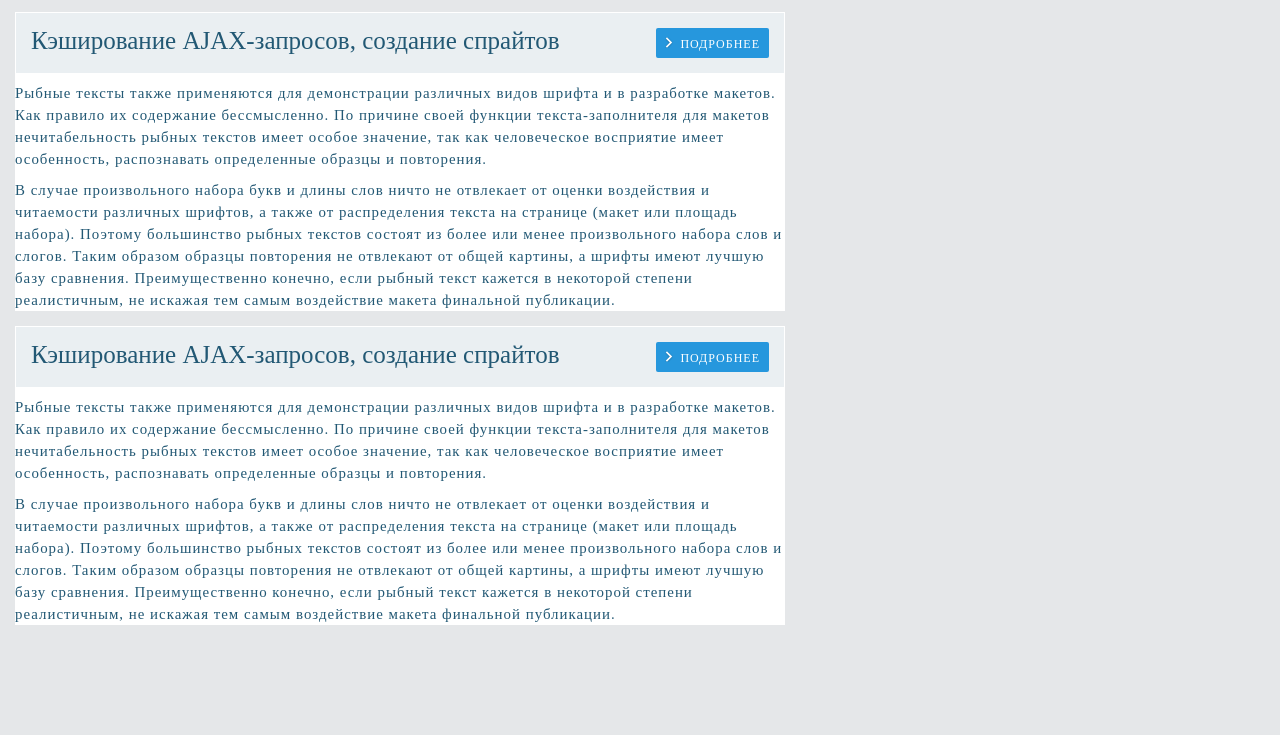
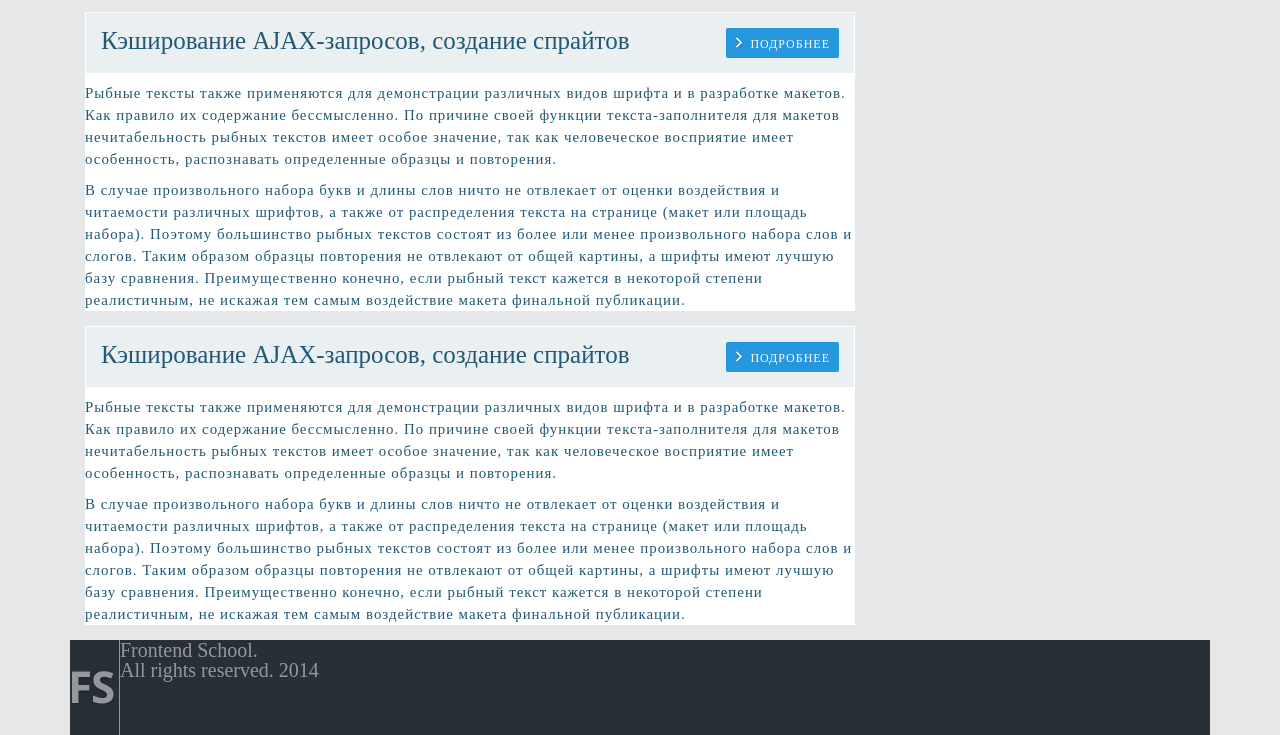
Before and after one commit to Gravituss/BionicHomework3, a plain HTML site: page index.htm in a window 1280 px wide. Shown: the part 781-1516 px from the top of the page. Before the commit the page ends 1421 px from the top, so only its background shows below. Drawn offline with Linux system fonts and the light colour scheme.

Commit message:
footer in progress

```diff
--- a/css/style.css
+++ b/css/style.css
@@ -80,7 +80,7 @@ div {
 	float: left;
 	max-width: 800px;
 
-	margin-top: 150px;
+
 }
 
 .middle-block {
@@ -141,11 +141,47 @@ div {
 
 .total-middle-container {
 	overflow: hidden;
-	margin:auto;
+	margin: auto;
+	margin-top: 150px;
+	max-width: 1140px;
 
 }
 
-.right-menu {
+.right-container {
+
+	float: right;
 	max-width: 300px;
-	float: right;
+	background-color: #9999cc;
 }
+
+.footer {
+	font-size: 33px;
+	background-color: #447744;
+	margin: auto;
+	max-width: 1140px;
+}
+
+.footer img {
+	float: left;
+	border-right: 1px solid white;
+	padding-top: 31px;
+	padding-bottom: 31px;
+	padding-left: 2px;
+	padding-right: 5px;
+
+}
+
+.copyright {
+	float: left;
+	font-size: 20px;
+	color: white;
+}
+
+.logo-and-copyright {
+	overflow: hidden;
+	opacity: 0.5;
+}
+
+.footer-container {
+	background-color: #282f37;
+}
--- a/index.htm
+++ b/index.htm
@@ -122,9 +122,33 @@
 
 
 		</div>
+		<div class="right-container">
 
-		<div class="right-menu">
+<!-- 			<div class="search-text-box">
+				<span>Lorem ipsum dolor sit amet, consectetur adipisicing elit. Quisquam ut doloremque, id ea dolorem ducimus odio cumque esse eveniet, veniam, autem et voluptate in culpa?</span>
 
+			</div> -->
+
+
+			<div class="right-menu-box">
+				<span>Right menu... right menu. Right menu... right menu. Right menu... right menu. Right menu... right menu. Right menu... right menu. Right menu... right menu. Right menu... right menu. Right menu... right menu. </span>
+
+
+
+			</div>
+		</div>
+	</div>
+
+	<div class="footer">
+
+		<div class="footer-container">
+			<div class="logo-and-copyright">
+				<img src="img/footer-logo.png" alt="logo2">
+				<div class="copyright">
+					<p>Frontend School.</p>
+					<p>All rights reserved. 2014</p>
+				</div>
+			</div>
 
 		</div>
 	</div>
```
